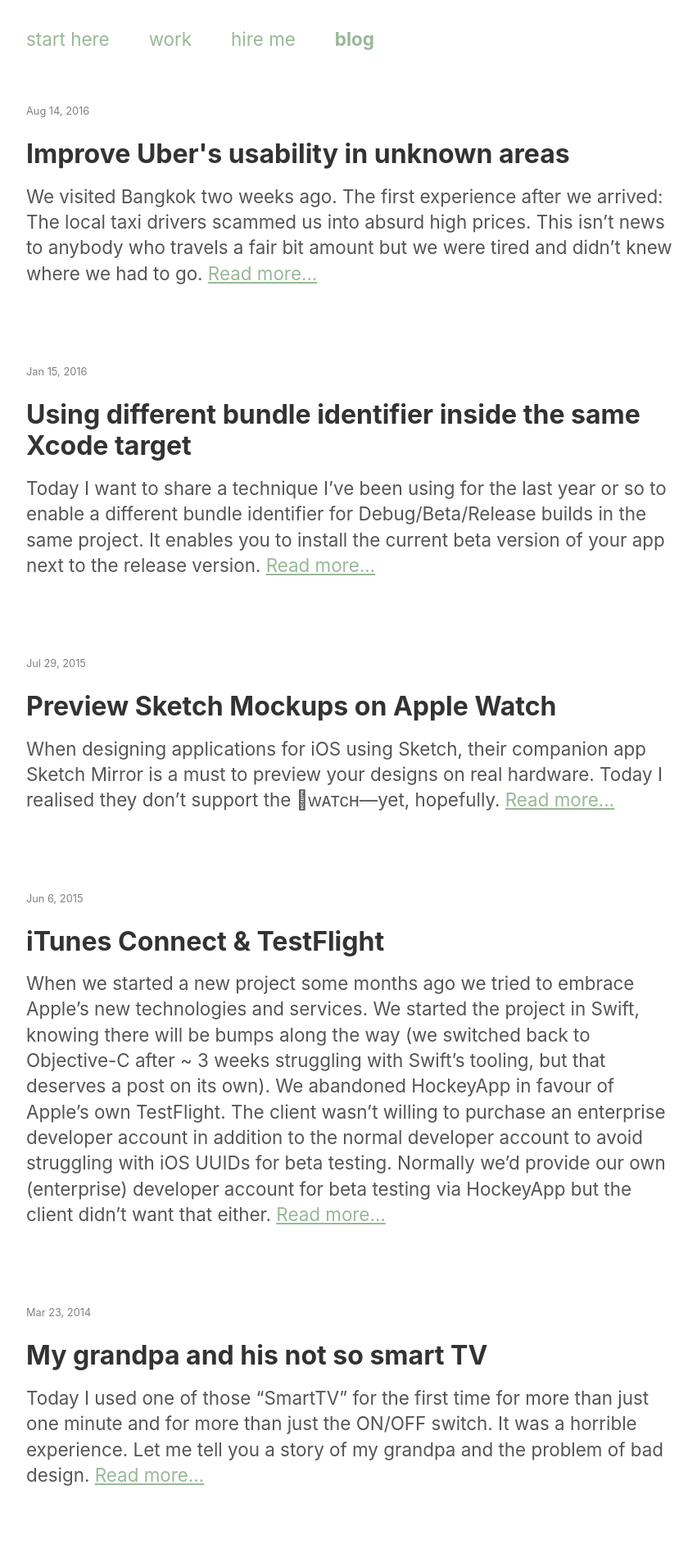
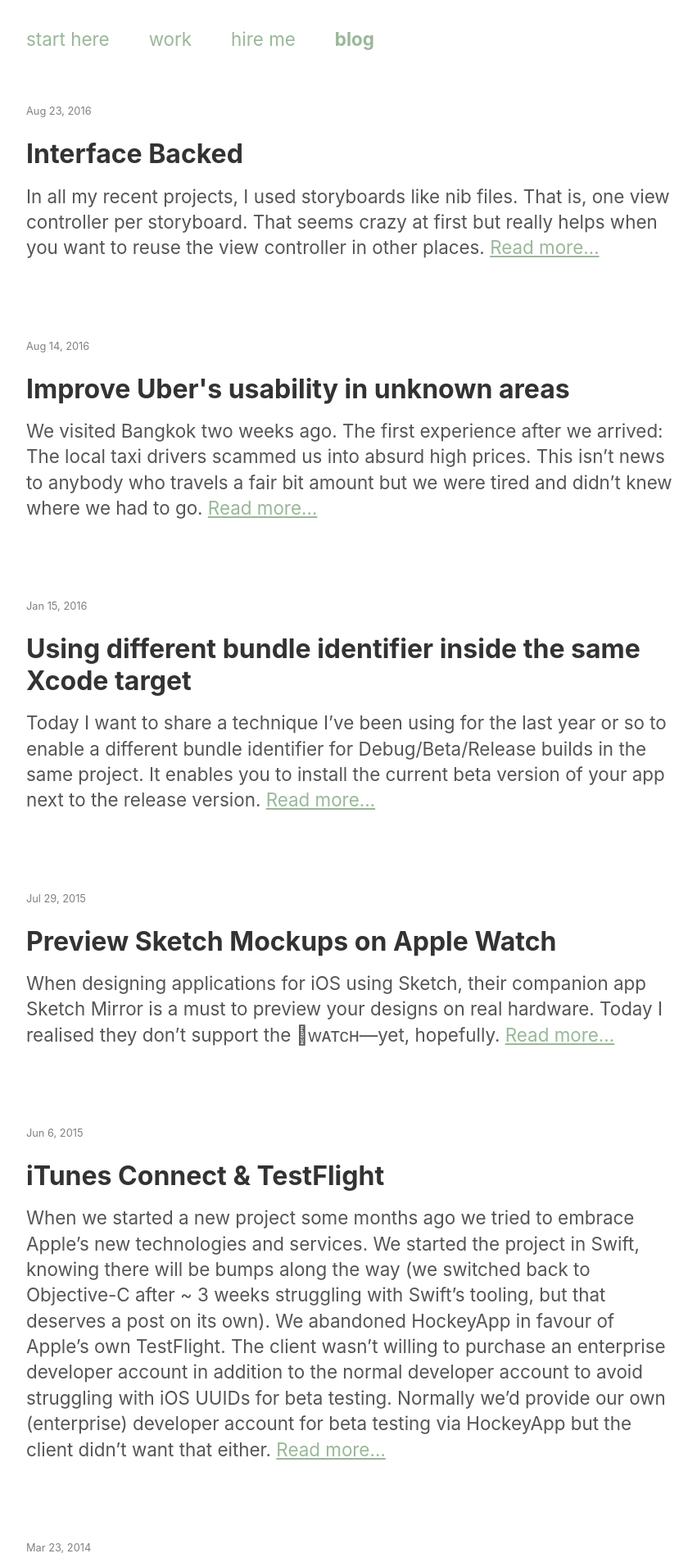
Before and after one commit to florianbuerger/florianbuerger.github.io, a Jekyll site: the page built from blog.html, in a window 1280 px wide. Shown: the top 1912 px of the page at 82% size, without its empty margins (208-1059 px from the left). Built offline with Jekyll 4.4.1, drawn with Linux system fonts in a browser that asks for light colours.

Commit message:
Write short post about interface backed framework

```diff
--- a/_includes/main.css
+++ b/_includes/main.css
@@ -31,6 +31,7 @@ pre, code {
     font-family: 'SFMono-Regular', Menlo, monospace;
     overflow: auto;
     white-space: pre-wrap;
+    font-size: 95%;
 }
 
 h1, h2, strong, .strong {
@@ -68,7 +69,7 @@ h2 {
 }
 
 p {
-    margin-bottom: 1rem;
+    margin-bottom: 2rem;
     /*max-width: 90%;*/
 }
 p:last-child {
--- /dev/null
+++ b/_posts/2016-08-23-interface-backed.md
@@ -0,0 +1,19 @@
+---
+layout: post
+title: Interface Backed
+date: 2016-08-23
+---
+
+In all my recent projects, I used storyboards like `nib` files. That is, one view controller per storyboard. That seems crazy at first but really helps when you want to reuse the view controller in other places.
+
+Storyboards trump simple `nib` files as you can do more with them. They allow you to use the view controller’s top and bottom layout guide for your auto layout constraints. Use can use `UITableViewCell` prototypes and static `UITableView`content. I don’t remember where I’ve heard of this technique but so far it held up pretty well. Declaring all layout in code is often cumbersome and error prone, even when you can`UIStackView`.
+
+By convention, I always name the Storyboard/Nib file the same as the class it represents. A few month ago I saw [a gist by Ben Sandofsky](https://gist.github.com/sandofsky/0a8b5977afb16af1c6083fe97f0ac867) that provided a nice protocol to formalise this convention. Normally I just copied the file to the current project. With the imminent release of Swift 3 and the big renaming I thought it would be better to bundle the files into a proper framework. That way it can be versioned and used from a variety from Swift versions.
+
+You can view the source on [GitHub](https://github.com/florianbuerger/interfacebacked). It works with [Carthage](https://github.com/carthage/carthage) out of the box. The Swift package manager isn’t stable enough yet. Currently it is iOS only but I plan to make in an universal framework in the next days. If you are on Swift 3 already, use the `swift3` branch in the `Cartfile`, for example:
+
+Any feedback is greatly appreciated, either [open an issue](https://github.com/florianbuerger/interfacebacked/issues), via [Twitter](https://twitter.com/florianbuerger) or [email](mailto:hi@florianbuerger.com?subject=InterfaceBacked).
+
+Have a nice day!
+
+-Flo
```
Also changed, not shown: 1 other file.
